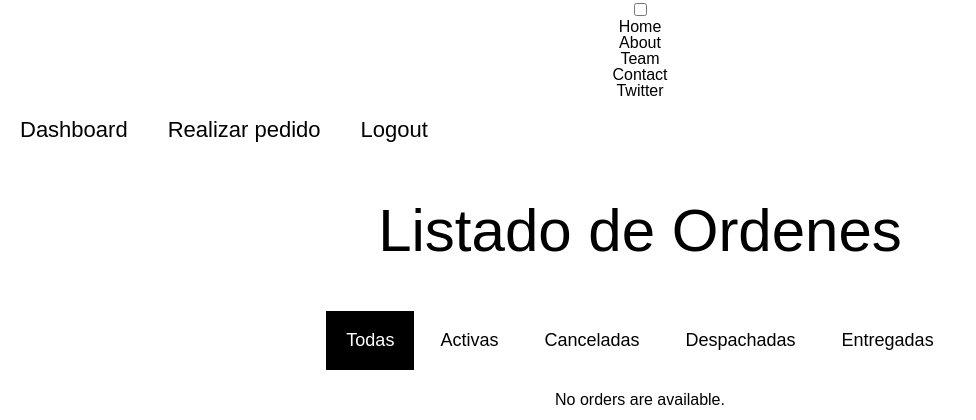
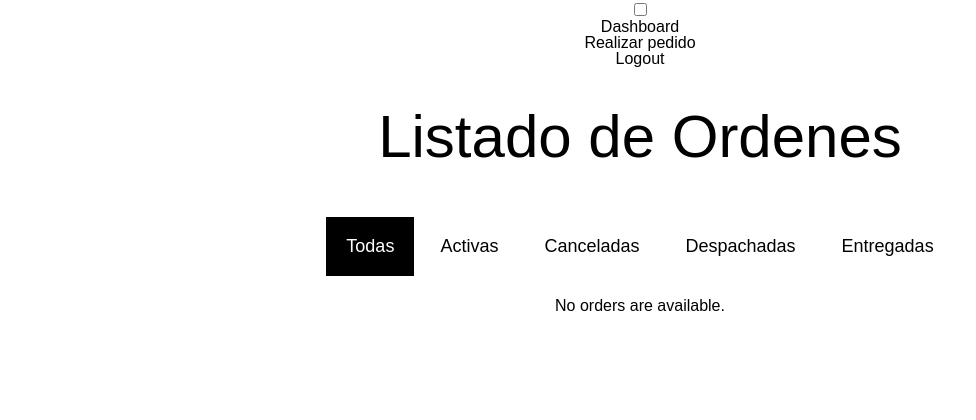
Before and after one commit to sergioromero1/flor, a Django app: page /orders/ in a window 1280 px wide. Shown: the top 420 px of the page, without its empty margins (0-976 px from the left). Run offline with Django 4.2, Linux system fonts and the light colour scheme; the visitor is signed in with stand-in values (Sample User, id 1); data that the repository does not hold is empty.

Commit message:
prueba hamburguesa

```diff
--- a/florapp/orders/templates/orders/base.html
+++ b/florapp/orders/templates/orders/base.html
@@ -11,7 +11,7 @@
 </head>
 <body>
     {% include "orders/prueba2.html" %}
-    {% include "orders/nav.html" %}
+    {% comment %} {% include "orders/nav.html" %} {% endcomment %}
 
 
     {% block container %}{% endblock%}
--- a/florapp/orders/templates/orders/prueba2.html
+++ b/florapp/orders/templates/orders/prueba2.html
@@ -7,10 +7,10 @@
   </label>
 
   <ul class="menu__box">
-    <li><a class="menu__item" href="#">Home</a></li>
-    <li><a class="menu__item" href="#">About</a></li>
-    <li><a class="menu__item" href="#">Team</a></li>
-    <li><a class="menu__item" href="#">Contact</a></li>
-    <li><a class="menu__item" href="#">Twitter</a></li>
+    <li><a class="menu__item" href="{% url 'orders:index' %}">Dashboard</a></li>
+    <li><a class="menu__item" href="{% url 'orders:new' %}">Realizar pedido</a></li>
+    <li><a class="menu__item" href="{% url 'users:logout' %}">Logout</a></li>
+    {% comment %} <li><a class="menu__item" href="#">Contact</a></li>
+    <li><a class="menu__item" href="#">Twitter</a></li> {% endcomment %}
   </ul>
 </div>
```
